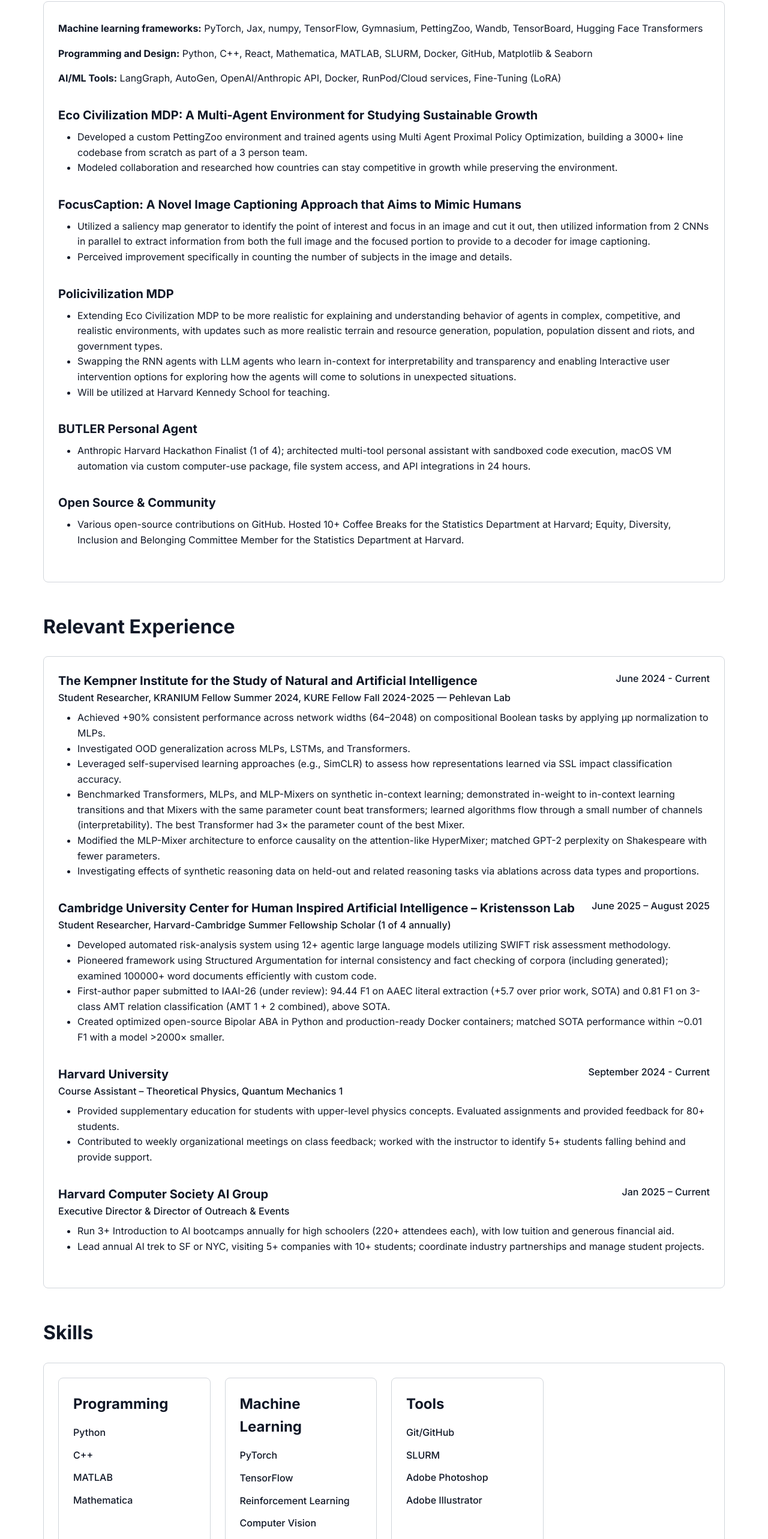
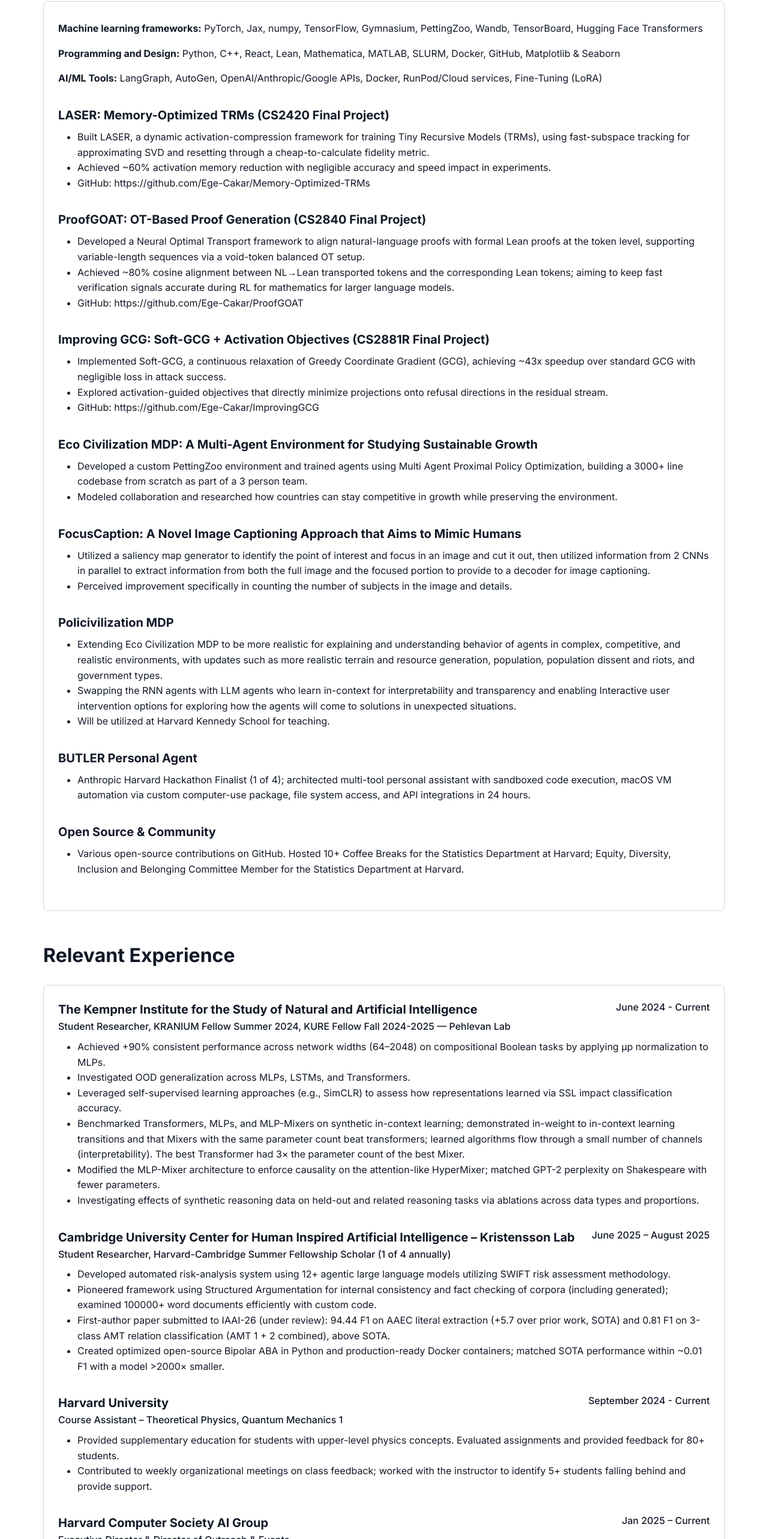
Before and after one commit to Ege-Cakar/ege-cakar.github.io, a React (Create React App) app: page /resume in a window 1280 px wide. Shown: the part 1265-3831 px from the top of the page at 60% size. Built offline with nearby package versions, Linux system fonts and the light colour scheme.

Commit message:
Update resume and refine homepage skills

```diff
--- a/src/pages/Home.js
+++ b/src/pages/Home.js
@@ -216,13 +216,11 @@
             <SkillCategory noShadow noTransform>
               <CardTitle>Machine Learning & AI</CardTitle>
               <p>
-                PyTorch, Jax, Hugging Face Transformers, Reinforcement Learning
-                (PPO, Multi-Agent), Computer Vision (CNNs, Saliency), NLP & LLMs
-                (BERT-based models, Llama, OpenAI/Anthropic/Google APIs), LLM
-                Safety & Alignment (adversarial prompting, refusal
-                representations), Optimal Transport, Automated Theorem Proving
-                (Lean), Efficient Training (low-rank activation compression),
-                Self-Supervised Learning (SimCLR), Argument Mining
+                PyTorch/Jax, Hugging Face Transformers, RL (PPO, multi-agent),
+                Computer Vision, NLP/LLMs (BERT, Llama; OpenAI/Anthropic/Google
+                APIs), AI safety (adversarial prompting, refusal reps), Optimal
+                Transport, Lean theorem proving, activation compression, SimCLR,
+                argument mining
               </p>
             </SkillCategory>
 
--- a/src/pages/Resume.js
+++ b/src/pages/Resume.js
@@ -4,11 +4,6 @@
   PageTitle,
   SectionTitle,
   Card,
-  CardTitle,
-  SkillsContainer,
-  SkillCategory,
-  SkillItem,
-  SkillName,
 } from "../components/UIComponents";
 
 const ResumeSection = styled.section`
@@ -157,13 +152,118 @@
               </p>
               <p>
                 <strong>Programming and Design:</strong> Python, C++, React,
-                Mathematica, MATLAB, SLURM, Docker, GitHub, Matplotlib & Seaborn
+                Lean, Mathematica, MATLAB, SLURM, Docker, GitHub, Matplotlib &
+                Seaborn
               </p>
               <p>
                 <strong>AI/ML Tools:</strong> LangGraph, AutoGen,
-                OpenAI/Anthropic API, Docker, RunPod/Cloud services, Fine-Tuning
-                (LoRA)
+                OpenAI/Anthropic/Google APIs, Docker, RunPod/Cloud services,
+                Fine-Tuning (LoRA)
               </p>
+            </ResumeContent>
+          </ResumeItem>
+
+          <ResumeItem>
+            <ResumeHeader>
+              <div>
+                <ResumeTitle>
+                  LASER: Memory-Optimized TRMs (CS2420 Final Project)
+                </ResumeTitle>
+              </div>
+            </ResumeHeader>
+            <ResumeContent>
+              <ul>
+                <li>
+                  Built LASER, a dynamic activation-compression framework for
+                  training Tiny Recursive Models (TRMs), using fast-subspace
+                  tracking for approximating SVD and resetting through a
+                  cheap-to-calculate fidelity metric.
+                </li>
+                <li>
+                  Achieved ~60% activation memory reduction with negligible
+                  accuracy and speed impact in experiments.
+                </li>
+                <li>
+                  GitHub:{" "}
+                  <a
+                    href="https://github.com/Ege-Cakar/Memory-Optimized-TRMs"
+                    target="_blank"
+                    rel="noopener noreferrer"
+                  >
+                    https://github.com/Ege-Cakar/Memory-Optimized-TRMs
+                  </a>
+                </li>
+              </ul>
+            </ResumeContent>
+          </ResumeItem>
+
+          <ResumeItem>
+            <ResumeHeader>
+              <div>
+                <ResumeTitle>
+                  ProofGOAT: OT-Based Proof Generation (CS2840 Final Project)
+                </ResumeTitle>
+              </div>
+            </ResumeHeader>
+            <ResumeContent>
+              <ul>
+                <li>
+                  Developed a Neural Optimal Transport framework to align
+                  natural-language proofs with formal Lean proofs at the token
+                  level, supporting variable-length sequences via a void-token
+                  balanced OT setup.
+                </li>
+                <li>
+                  Achieved ~80% cosine alignment between NL→Lean transported
+                  tokens and the corresponding Lean tokens; aiming to keep fast
+                  verification signals accurate during RL for mathematics for
+                  larger language models.
+                </li>
+                <li>
+                  GitHub:{" "}
+                  <a
+                    href="https://github.com/Ege-Cakar/ProofGOAT"
+                    target="_blank"
+                    rel="noopener noreferrer"
+                  >
+                    https://github.com/Ege-Cakar/ProofGOAT
+                  </a>
+                </li>
+              </ul>
+            </ResumeContent>
+          </ResumeItem>
+
+          <ResumeItem>
+            <ResumeHeader>
+              <div>
+                <ResumeTitle>
+                  Improving GCG: Soft-GCG + Activation Objectives (CS2881R Final
+                  Project)
+                </ResumeTitle>
+              </div>
+            </ResumeHeader>
+            <ResumeContent>
+              <ul>
+                <li>
+                  Implemented Soft-GCG, a continuous relaxation of Greedy
+                  Coordinate Gradient (GCG), achieving ~43x speedup over
+                  standard GCG with negligible loss in attack success.
+                </li>
+                <li>
+                  Explored activation-guided objectives that directly minimize
+                  projections onto refusal directions in the residual stream.
+                </li>
+                <li>
+                  GitHub:{" "}
+                  <a
+                    href="https://github.com/Ege-Cakar/ImprovingGCG"
+                    target="_blank"
+                    rel="noopener noreferrer"
+                  >
+                    https://github.com/Ege-Cakar/ImprovingGCG
+                  </a>
+                </li>
+              </ul>
             </ResumeContent>
           </ResumeItem>
 
@@ -432,65 +532,10 @@
         </Card>
       </ResumeSection>
 
-      <ResumeSection>
-        <SectionTitle>Skills</SectionTitle>
-        <Card>
-          <SkillsContainer>
-            <SkillCategory>
-              <CardTitle>Programming</CardTitle>
-              <SkillItem>
-                <SkillName>Python</SkillName>
-              </SkillItem>
-              <SkillItem>
-                <SkillName>C++</SkillName>
-              </SkillItem>
-              <SkillItem>
-                <SkillName>MATLAB</SkillName>
-              </SkillItem>
-              <SkillItem>
-                <SkillName>Mathematica</SkillName>
-              </SkillItem>
-            </SkillCategory>
-
-            <SkillCategory>
-              <CardTitle>Machine Learning</CardTitle>
-              <SkillItem>
-                <SkillName>PyTorch</SkillName>
-              </SkillItem>
-              <SkillItem>
-                <SkillName>TensorFlow</SkillName>
-              </SkillItem>
-              <SkillItem>
-                <SkillName>Reinforcement Learning</SkillName>
-              </SkillItem>
-              <SkillItem>
-                <SkillName>Computer Vision</SkillName>
-              </SkillItem>
-            </SkillCategory>
-
-            <SkillCategory>
-              <CardTitle>Tools</CardTitle>
-              <SkillItem>
-                <SkillName>Git/GitHub</SkillName>
-              </SkillItem>
-              <SkillItem>
-                <SkillName>SLURM</SkillName>
-              </SkillItem>
-              <SkillItem>
-                <SkillName>Adobe Photoshop</SkillName>
-              </SkillItem>
-              <SkillItem>
-                <SkillName>Adobe Illustrator</SkillName>
-              </SkillItem>
-            </SkillCategory>
-          </SkillsContainer>
-        </Card>
-      </ResumeSection>
-
-      <ResumeSection>
-        <SectionTitle>PDF CV</SectionTitle>
-        <Card>
-          <iframe
+	      <ResumeSection>
+	        <SectionTitle>PDF CV</SectionTitle>
+	        <Card>
+	          <iframe
             title="Ege Cakar - Embedded Resume"
             src="https://docs.google.com/document/d/1jzbjXIH8LOpnRMIYW4cbgsuk_og59mL2VI3CmVdl3Bo/preview"
             width="100%"
```
